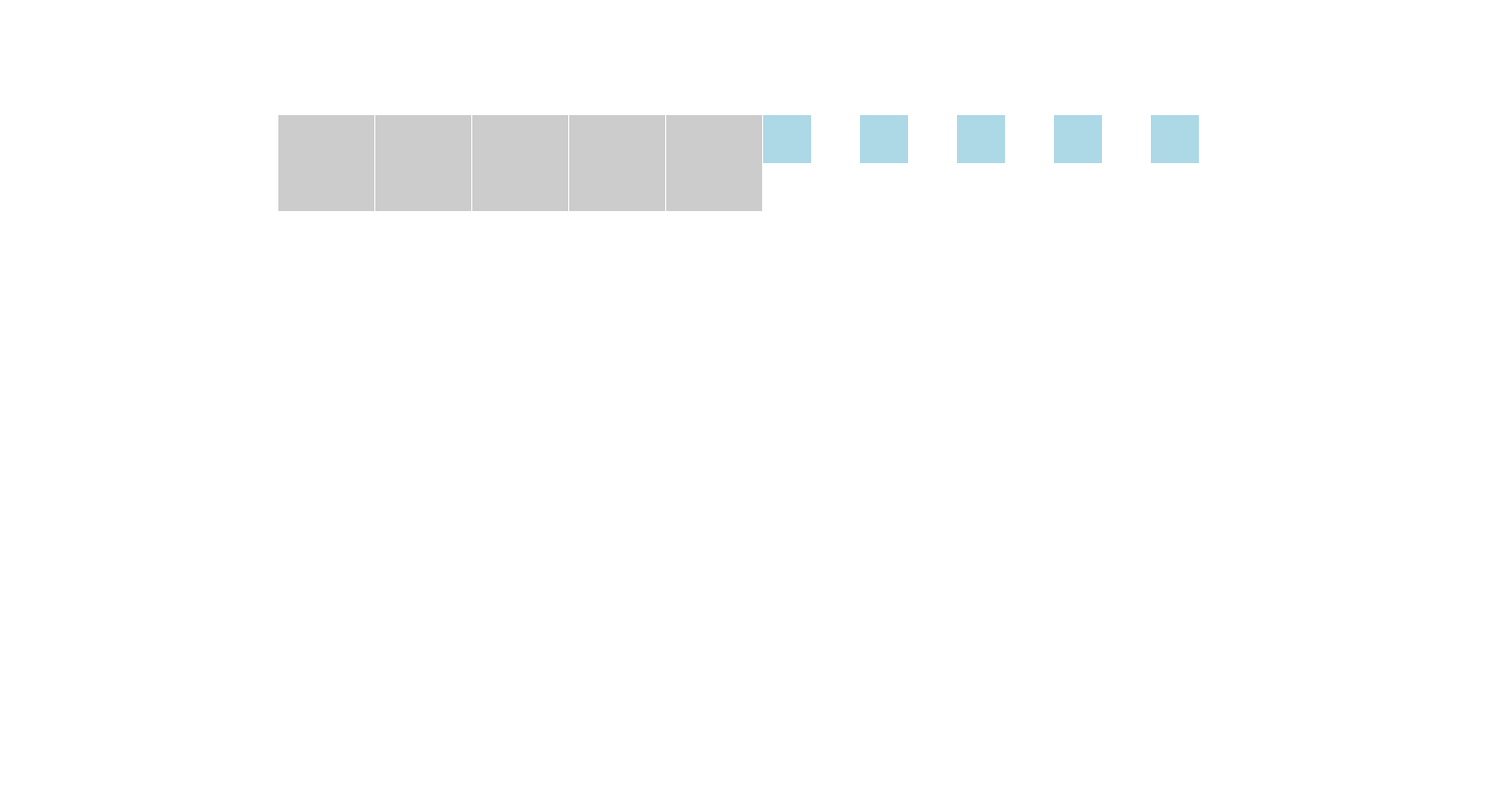
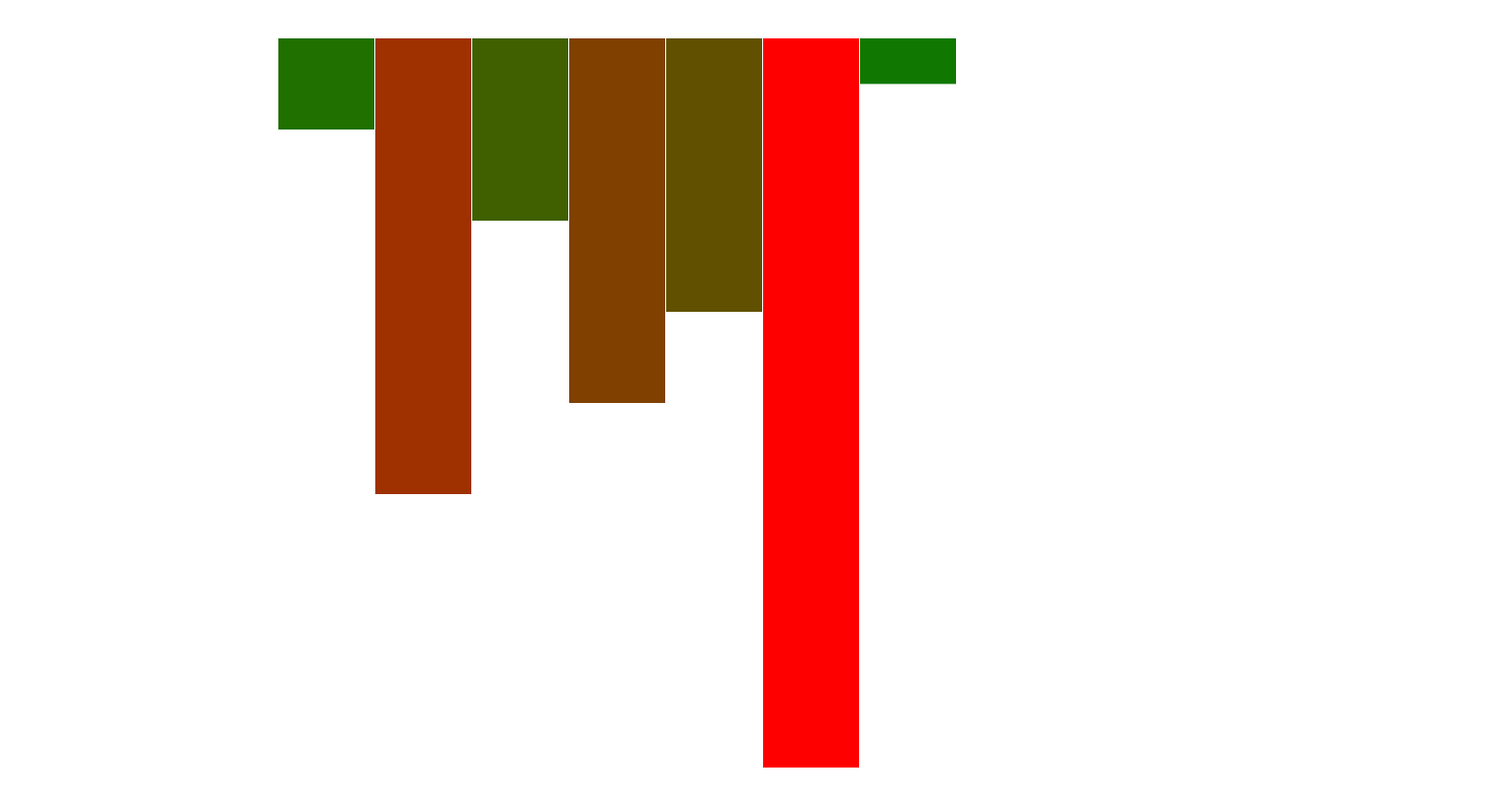
Before and after one commit to danielabar/d3tuts, a website: page app/index.html in a window 1280 px wide. Shown: the whole page at 96% size, 1570 px wide, since content can reach past the window. Before the commit the page ends 800 px from the top, so only its background shows below. Drawn offline with nearby package versions, Linux system fonts and the light colour scheme; files that its build step writes are made by us from their sources.

Commit message:
scales part 1

```diff
--- a/app/index.html
+++ b/app/index.html
@@ -87,7 +87,7 @@
 
         <!-- build:js({app,.tmp}) scripts/main.js -->
         <script src="scripts/main.js"></script>
-        <script src="scripts/basicData2.js"></script>
+        <script src="scripts/basicData-scales.js"></script>
         <!-- endbuild -->
 </body>
 </html>
--- /dev/null
+++ b/app/scripts/basicData-scales.js
@@ -0,0 +1,47 @@
+var svg = d3.select('div.container').append('svg').attr({
+  width: window.innerWidth,
+  height: window.innerHeight
+});
+
+// The difference between these is quite small
+// Using these values directly as height will result in bars that barely look different
+var data = [1, 5, 2, 4, 3, 8, 0.5];
+
+// Solution is to use d3 scales, in this case:
+// Mapping any value between 0 and 10, to a range between 0 and window height - 40
+// Using linear scale means y = mx + b
+var heightScale = d3.scale.linear()
+  .domain([0, 10])
+  .range([0, window.innerHeight - 40]);
+
+// To take up as much space as possible use dynamic instead of static domain
+var heightScaleDynamic = d3.scale.linear()
+  .domain([0, d3.max(data)])
+  .range([0, window.innerHeight - 40]);
+
+// use d3.scale.linear.clamp(true) to prevent scale function from calculating out of min/max range
+
+// scales can also interpolate string values
+var colorScale = d3.scale.linear()
+  .domain([0, d3.max(data)])
+  .range(['green', 'red']);
+
+// could also have range like:
+//  .range(['0px', '100px'])
+//  .range(['$0', '$100'])
+
+// Use heightScale function defined above in the visualization
+// Use colorScale for fill color
+svg.selectAll('rect')
+  .data(data)
+  .enter()
+  .append('rect')
+  .attr({
+    width: 100,
+    // height: function(d) { return heightScale(d); },
+    // Optimization, don't need to explicitly pass d
+    height: heightScaleDynamic,
+    x: function(d, i) { return i * 101; },
+    y: 20,
+    fill: colorScale
+  });
```
Also changed, not shown: app/scripts/basicData-updating.js (renamed from app/scripts/basicData2.js).
